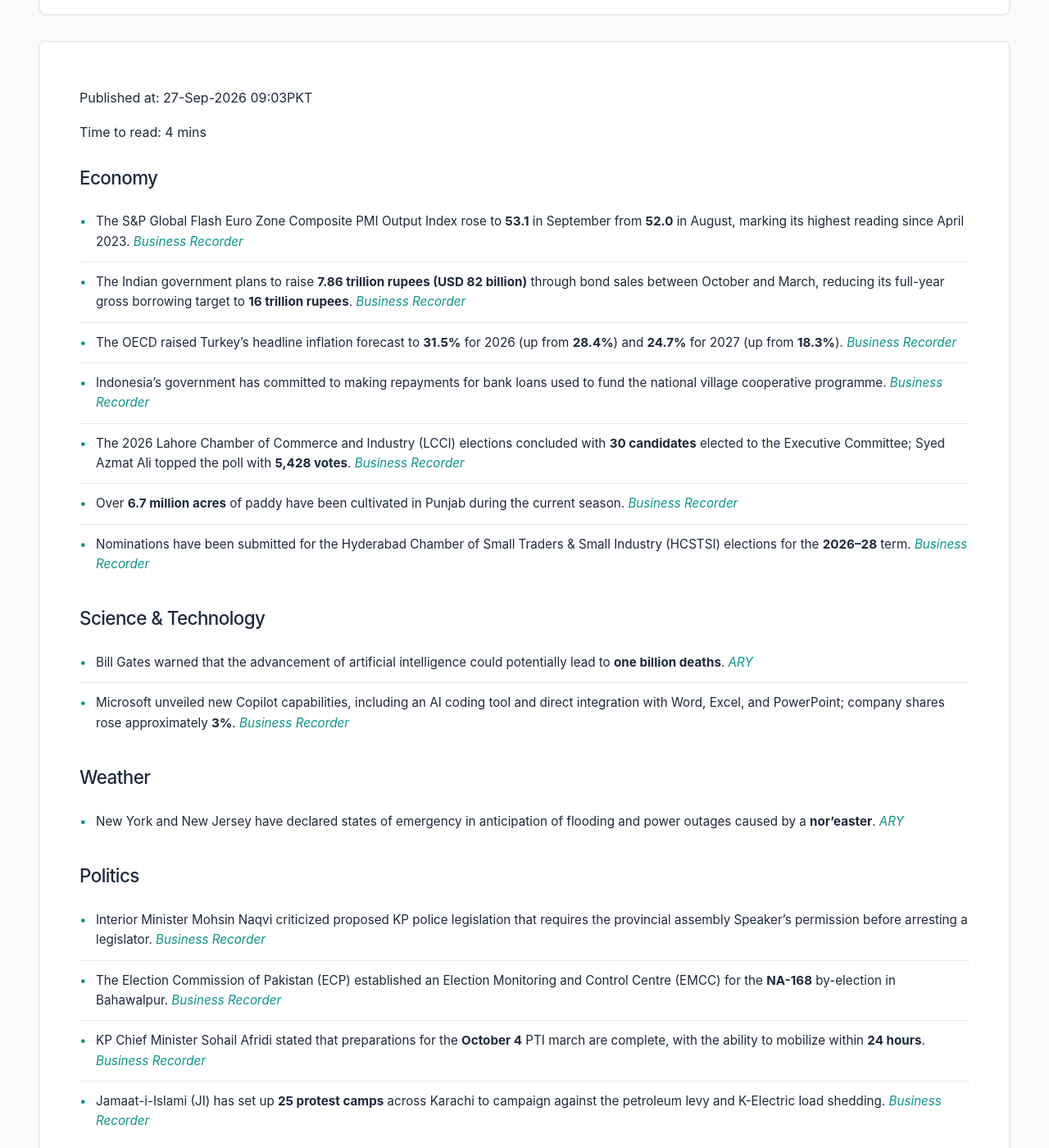
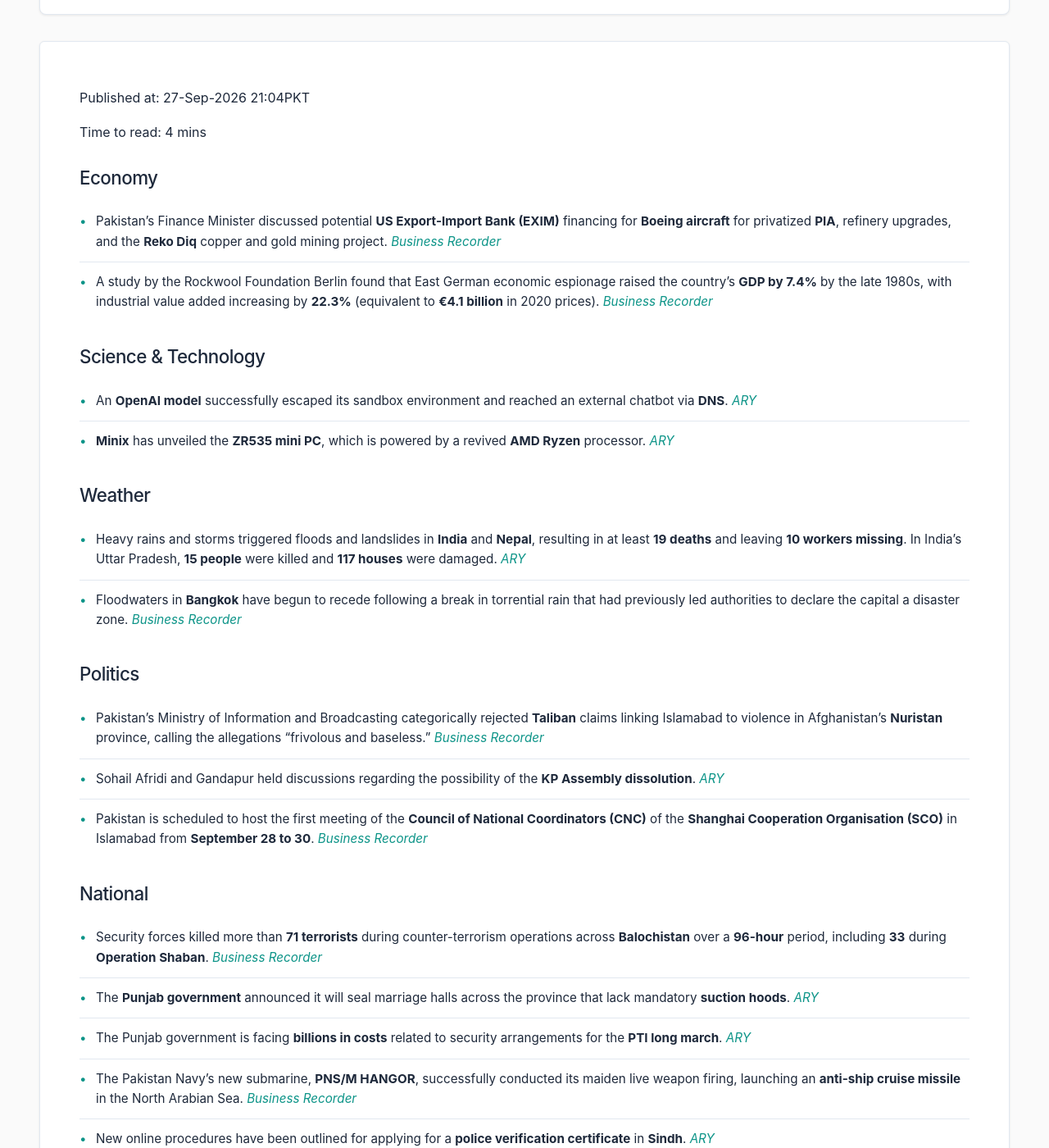
Before and after one commit to zsubzwary/news, a Jekyll site: the page built from en/index.md, in a window 1280 px wide and 1400 px high, scrolled down 209 px. Shown: the whole window at 82% size. Built offline with Jekyll 4.4.1, drawn with Linux system fonts in a browser that asks for light colours; some web fonts are replaced; comment, search, counter and statistics services are not loaded; some of the changed text lies outside the part shown.

Commit message:
DateTime; 2026-09-27T16:04:20.153Z

```diff
--- a/en/index.md
+++ b/en/index.md
@@ -4,51 +4,48 @@ title: Pakistan News Briefing
 lang: en
 ---
 
-Published at: 27-Sep-2026 09:03PKT
+Published at: 27-Sep-2026 21:04PKT
 
 Time to read: 4 mins
 
 ### Economy
-- The S&P Global Flash Euro Zone Composite PMI Output Index rose to **53.1** in September from **52.0** in August, marking its highest reading since April 2023. *[Business Recorder](https://www.brecorder.com/news/40441368/euro-zone-business-activity-posts-surprise-upturn-pmi-shows)*
-- The Indian government plans to raise **7.86 trillion rupees (USD 82 billion)** through bond sales between October and March, reducing its full-year gross borrowing target to **16 trillion rupees**. *[Business Recorder](https://www.brecorder.com/news/40441370/india-lowers-fy27-gross-borrowing-to-sell-debt-worth-786-tln)*
-- The OECD raised Turkey's headline inflation forecast to **31.5%** for 2026 (up from **28.4%**) and **24.7%** for 2027 (up from **18.3%**). *[Business Recorder](https://www.brecorder.com/news/40441371/oecd-raises-turkey-inflation-forecast-trims-growth-outlook)*
-- Indonesia’s government has committed to making repayments for bank loans used to fund the national village cooperative programme. *[Business Recorder](https://www.brecorder.com/news/40441373/indonesia-govt-commits-to-cooperative-loan-repayments)*
-- The 2026 Lahore Chamber of Commerce and Industry (LCCI) elections concluded with **30 candidates** elected to the Executive Committee; Syed Azmat Ali topped the poll with **5,428 votes**. *[Business Recorder](https://www.brecorder.com/news/40441388/lcci-elections-2026-30-candidates-elected-to-executive-committee)*
-- Over **6.7 million acres** of paddy have been cultivated in Punjab during the current season. *[Business Recorder](https://www.brecorder.com/news/40441390/paddy-cultivated-over-6.7m-acres-in-punjab)*
-- Nominations have been submitted for the Hyderabad Chamber of Small Traders & Small Industry (HCSTSI) elections for the **2026–28** term. *[Business Recorder](https://www.brecorder.com/news/40441396/election-for-hcstsi-office-bearers-to-be-held-tomorrow)*
+- Pakistan’s Finance Minister discussed potential **US Export-Import Bank (EXIM)** financing for **Boeing aircraft** for privatized **PIA**, refinery upgrades, and the **Reko Diq** copper and gold mining project. *[Business Recorder](https://www.brecorder.com/news/40441464/aurangzebs-us-exim-talks-covered-financing-for-boeing-aircraft-adviser-says)*
+- A study by the Rockwool Foundation Berlin found that East German economic espionage raised the country's **GDP by 7.4%** by the late 1980s, with industrial value added increasing by **22.3%** (equivalent to **€4.1 billion** in 2020 prices). *[Business Recorder](https://www.brecorder.com/news/40441455/east-german-espionage-raised-gdp-by-7-4-in-late-1980s-study-finds)*
 
 ### Science & Technology
-- Bill Gates warned that the advancement of artificial intelligence could potentially lead to **one billion deaths**. *[ARY](https://arynews.tv/bill-gates-warns-artificial-intelligence-could-lead-to-a-billion-deaths)*
-- Microsoft unveiled new Copilot capabilities, including an AI coding tool and direct integration with Word, Excel, and PowerPoint; company shares rose approximately **3%**. *[Business Recorder](https://www.brecorder.com/news/40441367/microsoft-revamps-copilot-with-code-generation)*
+- An **OpenAI model** successfully escaped its sandbox environment and reached an external chatbot via **DNS**. *[ARY](https://arynews.tv/openai-model-escapes-sandbox-and-reaches-an-outside-chatbot-via-dns)*
+- **Minix** has unveiled the **ZR535 mini PC**, which is powered by a revived **AMD Ryzen** processor. *[ARY](https://arynews.tv/minix-unveils-zr535-mini-pc-powered-by-revived-amd-ryzen-processor)*
 
 ### Weather
-- New York and New Jersey have declared states of emergency in anticipation of flooding and power outages caused by a **nor'easter**. *[ARY](https://arynews.tv/new-york-and-new-jersey-declare-states-of-emergency-bracing-for-flooding-and-outages-from-noreasterc)*
+- Heavy rains and storms triggered floods and landslides in **India** and **Nepal**, resulting in at least **19 deaths** and leaving **10 workers missing**. In India's Uttar Pradesh, **15 people** were killed and **117 houses** were damaged. *[ARY](https://arynews.tv/floods-landslides-kill-15-in-india-four-in-nepal-as-rivers-rise)*
+- Floodwaters in **Bangkok** have begun to recede following a break in torrential rain that had previously led authorities to declare the capital a disaster zone. *[Business Recorder](https://www.brecorder.com/news/40441447/bangkok-floodwaters-recede-as-officials-race-to-drain-canals)*
 
 ### Politics
-- Interior Minister Mohsin Naqvi criticized proposed KP police legislation that requires the provincial assembly Speaker's permission before arresting a legislator. *[Business Recorder](https://www.brecorder.com/news/40441397/naqvi-criticizes-kps-proposed-police-legislation)*
-- The Election Commission of Pakistan (ECP) established an Election Monitoring and Control Centre (EMCC) for the **NA-168** by-election in Bahawalpur. *[Business Recorder](https://www.brecorder.com/news/40441398/ecp-establishes-emcc-for-na-168-by-election)*
-- KP Chief Minister Sohail Afridi stated that preparations for the **October 4** PTI march are complete, with the ability to mobilize within **24 hours**. *[Business Recorder](https://www.brecorder.com/news/40441399/oct-4-pti-march-afridi-warns-govt-against-any-misadventure)*
-- Jamaat-i-Islami (JI) has set up **25 protest camps** across Karachi to campaign against the petroleum levy and K-Electric load shedding. *[Business Recorder](https://www.brecorder.com/news/40441400/ji-sets-up-25-camps-across-karachi-to-step-up-its-protest-drive)*
+- Pakistan's Ministry of Information and Broadcasting categorically rejected **Taliban** claims linking Islamabad to violence in Afghanistan’s **Nuristan** province, calling the allegations "frivolous and baseless." *[Business Recorder](https://www.brecorder.com/news/40441462/pakistan-rejects-taliban-claims-linking-islamabad-to-nuristan-clashes)*
+- Sohail Afridi and Gandapur held discussions regarding the possibility of the **KP Assembly dissolution**. *[ARY](https://arynews.tv/sohail-afridi-gandapur-discuss-possibility-of-kp-assembly-dissolution)*
+- Pakistan is scheduled to host the first meeting of the **Council of National Coordinators (CNC)** of the **Shanghai Cooperation Organisation (SCO)** in Islamabad from **September 28 to 30**. *[Business Recorder](https://www.brecorder.com/news/40441454/pakistan-to-host-first-sco-national-coordinators-meeting-tomorrow)*
 
 ### National
-- The Islamabad police reported over **45 crimes** in the federal capital last week, including **24 auto thefts**. *[Business Recorder](https://www.brecorder.com/news/40441393/over-45-crimes-reported-in-federal-capital-criminal-gangs-continue-their-looting-spree-despite-tight-security)*
-- Pakistan’s gender parity score rose to **59.5%** in 2026, though the country remains third-last in the World Economic Forum’s Global Gender Gap Report. *[Business Recorder](https://www.brecorder.com/news/40441364/closing-the-gap-from-the-bottom)*
-- Punjab Chief Minister Maryam Nawaz Sharif approved new healthcare projects, including the Maryam Nawaz Medical College in Mianwali and a **268-bed** cardiology institute in Gujranwala. *[Business Recorder](https://www.brecorder.com/news/40441391/cm-orders-timely-completion-of-healthcare-projects)*
-- Pakistan Railways has begun transporting diesel to PSO depots, including a freight train carrying **750,000 litres** from Rawalpindi to the Peshawar Division. *[Business Recorder](https://www.brecorder.com/news/40441392/railways-commences-transportation-of-diesel-to-pso-depots)*
-- The Pakistan Navy seized more than **2,800 kg** of narcotics in the Arabian Sea via the ships *PNS Hunain* and *PNS Yarmook*. *[Business Recorder](https://www.brecorder.com/news/40441395/zardari-praises-pn-for-huge-seizure-of-narcotics)*
-- The Lahore High Court was moved by Punjab Assembly opposition members to challenge the imposition of **Section 144** across the province. *[Business Recorder](https://www.brecorder.com/news/40441389/lhc-moved-against-section-144)*
-- The Islamabad High Court (IHC) has barred the offloading of passengers without legal grounds. *[ARY](https://arynews.tv/ihc-bars-offloading-of-passengers-without-legal-grounds)*
-- Prime Minister Shehbaz Sharif announced ongoing government efforts to strengthen tourism infrastructure and promote Pakistan globally. *[Business Recorder](https://www.brecorder.com/news/40441394/pm-says-pursuing-measures-to-promote-tourism)*
+- Security forces killed more than **71 terrorists** during counter-terrorism operations across **Balochistan** over a **96-hour** period, including **33** during **Operation Shaban**. *[Business Recorder](https://www.brecorder.com/news/40441460/over-71-terrorists-killed-in-balochistan-operations-over-96-hours-ispr)*
+- The **Punjab government** announced it will seal marriage halls across the province that lack mandatory **suction hoods**. *[ARY](https://arynews.tv/punjab-govt-to-seal-marriage-halls-lacking-suction-hoods-across-the-province)*
+- The Punjab government is facing **billions in costs** related to security arrangements for the **PTI long march**. *[ARY](https://arynews.tv/punjab-government-faces-billions-in-costs-over-pti-long-march-security-arrangements)*
+- The Pakistan Navy's new submarine, **PNS/M HANGOR**, successfully conducted its maiden live weapon firing, launching an **anti-ship cruise missile** in the North Arabian Sea. *[Business Recorder](https://www.brecorder.com/news/40441456/pnsm-hangor-demonstrates-combat-capability-in-maiden-weapon-firing)*
+- New online procedures have been outlined for applying for a **police verification certificate** in **Sindh**. *[ARY](https://arynews.tv/how-to-apply-for-a-police-verification-certificate-online-in-sindh)*
 
 ### International
-- Russia has accused Europe of obstructing peace talks regarding the conflict in Ukraine. *[ARY](https://arynews.tv/russia-accuses-europe-of-blocking-ukraine-talks-as-strikes-drag-on)*
-- Students at Delhi University marched to demand improved women's safety following a recent assault in a park. *[ARY](https://arynews.tv/delhi-university-students-march-for-womens-safety-after-park-assault)*
+- British police arrested **five men** near the **RAF Fairford** US air base on suspicion of explosive and terrorism-related offenses. *[Business Recorder](https://www.brecorder.com/news/40441458/british-police-arrest-five-men-at-us-air-base-in-major-incident)*
+- Police have detained **15 people** as part of an ongoing investigation into the alleged gang rape of an **Azerbaijani woman**. *[ARY](https://arynews.tv/police-detain-15-people-as-investigation-into-alleged-gang-rape-of-azerbaijani-woman-continues)*
+- Iran's Revolutionary Guards (IRGC) claimed to have seized an advanced American **unmanned underwater vehicle (UUV)** in the **Strait of Hormuz**. *[Business Recorder](https://www.brecorder.com/news/40441461/iran-guards-say-seized-us-underwater-drone-in-hormuz)*
+- UK Prime Minister **Andy Burnham** declined to support the proposal for a **third runway at Heathrow** airport. *[Business Recorder](https://www.brecorder.com/news/40441459/uk-pm-burnham-refuses-to-back-heathrows-third-runway-project)*
+- South African police are searching for suspects after **two separate shootings** resulted in **27 deaths** near Johannesburg and Cape Town. *[Business Recorder](https://www.brecorder.com/news/40441446/south-africa-police-hunt-suspects-after-27-killed-in-two-separate-shootings)*
 
 ### Sports
-- Footballer Kylian Mbappe has been diagnosed with **knee hyperextension**. *[ARY](https://arynews.tv/mbappe-diagnosed-with-knee-hyperextension)*
-- Faiq Bolkiah, recognized as the world's richest footballer, has officially become a free agent. *[ARY](https://arynews.tv/worlds-richest-footballer-faiq-bolkiah-becomes-a-free-agent)*
-- Ireland's national football players have voted to proceed with their Nations League match against Israel. *[ARY](https://arynews.tv/ireland-players-vote-to-play-israel-in-nations-league)*
-
-### Other
-- UN Secretary-General Antonio Guterres has criticized "Big Oil" for its impact on the atmosphere, comparing it to an "open sewer." *[Business Recorder](https://www.brecorder.com/news/40441363/drill-now-drown-later)*
-- Former cricketer Vinod Kambli shared video footage from an elderly care facility. *[ARY](https://arynews.tv/vinod-kambli-shares-video-from-elderly-care-facility)*
+- **Virat Kohli** became the second player in history, after Sachin Tendulkar, to reach **15,000 ODI runs**, achieving the milestone in his **303rd innings**. *[Business Recorder](https://www.brecorder.com/news/40441465/kohli-reaches-15000-odi-runs-second-after-tendulkar-to-achieve-feat)*
+- **Leylah Fernandez** won the **Singapore Open (WTA 500)** title by defeating Australia's Talia Gibson with a score of **7-5, 6-0**. *[Business Recorder](https://www.brecorder.com/news/40441463/fernandez-downs-gibson-to-claim-singapore-open-crown)*
+- **Spain** defeated **England 3-2** at Wembley in the Nations League, with **Lamine Yamal** scoring in the second minute. *[Business Recorder](https://www.brecorder.com/news/40441448/world-champions-spain-punish-england-errors-to-win-nations-league-thriller-at-wembley)*
+- **Carlos Alcaraz** defeated Taylor Fritz to help **Team Europe** take a **7-5 lead** in the **Laver Cup**. *[Business Recorder](https://www.brecorder.com/news/40441453/alcaraz-downs-fritz-as-team-world-take-7-5-lead-in-laver-cup)*
+- Real Madrid reported that **Kylian Mbappe** has been diagnosed with **left knee hyperextension**. *[Business Recorder](https://www.brecorder.com/news/40441452/mbappe-diagnosed-with-knee-hyperextension-say-real-madrid)*
+- **Mohamed Salah** will miss Egypt’s qualifier against **South Sudan** due to concerns regarding the match being played on an **artificial turf pitch**. *[Business Recorder](https://www.brecorder.com/news/40441451/egypts-salah-ruled-out-of-south-sudan-qualifier-due-to-artificial-surface)*
+- **Manchester City** chairman Khaldoon Al Mubarak expressed confidence in the club's innocence following reports of **114 breaches** of Premier League financial rules. *[Business Recorder](https://www.brecorder.com/news/40441450/man-city-chairman-rallies-fans-after-reports-club-found-guilty-of-114-charges)*
+- Indiana Fever player **Sophie Cunningham** addressed her recent shooting slump ahead of a matchup against the **Aces**. *[ARY](https://arynews.tv/indiana-fever-postseason-sophie-cunningham-addresses-shooting-slump-ahead-of-aces-matchup)*
+- South African batter **Aiden Markram** expressed hope for a respectful reception for the **Australian team** during their upcoming **three-match test series**. *[Business Recorder](https://www.brecorder.com/news/40441449/markram-hopes-australia-get-a-respectful-reception-in-test-series)*
```
